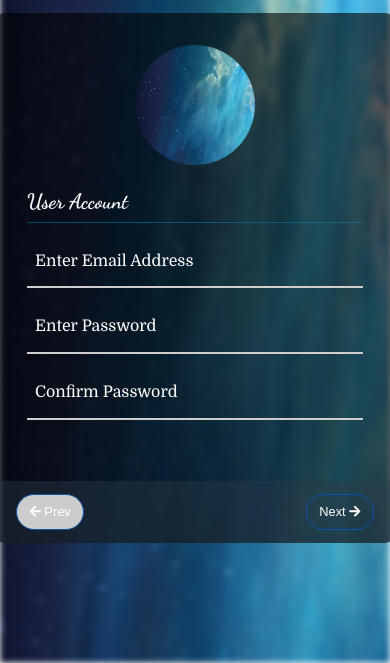
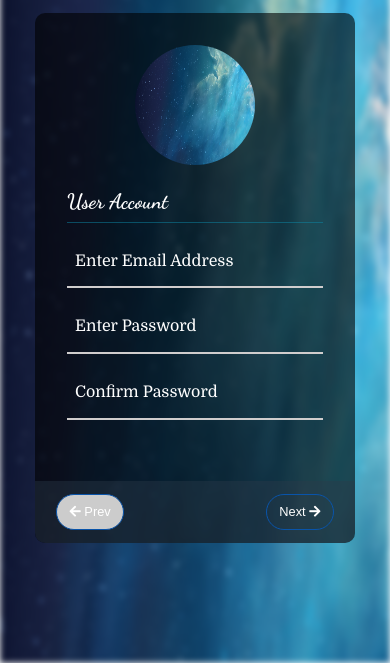
Before and after one commit to Yasholma/devcareer-reg-form, a plain HTML site: page index.html in a window 390 px wide. Shown: the part 181-844 px from the top of the page. Drawn offline with Linux system fonts and the light colour scheme.

Commit message:
Add Responsive Styling

```diff
--- a/style.scss
+++ b/style.scss
@@ -266,3 +266,9 @@ div.slideRight {
         transform: translateX(0);
     }
 }
+
+@media (max-width: 450px) {
+    .form {
+        width: 320px;
+    }
+}
```
Also changed, not shown: css/style.css.
